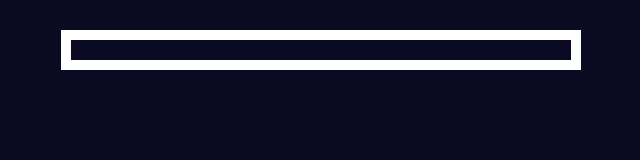
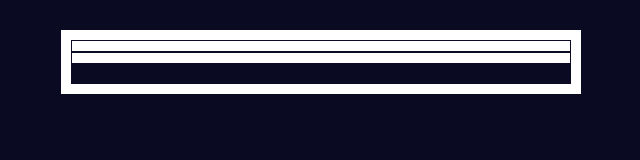
Before and after one commit to Kerimbout/Role-Playing-Game, a plain HTML site: page step2.html in a window 1280 px wide. Shown: the whole page, without its empty margins (319-959 px from the left). Drawn offline with Linux system fonts and the light colour scheme.

Commit message:
Styling #controls and #stats elements

```diff
--- a/styles.css
+++ b/styles.css
@@ -16,3 +16,10 @@ body {
     margin: 30px auto 0px;
     padding: 10px;
 }
+
+#controls,
+#stats {
+  border: 1px solid #0a0a23;
+  padding: 5px;
+  color: #0a0a23;
+}
```
